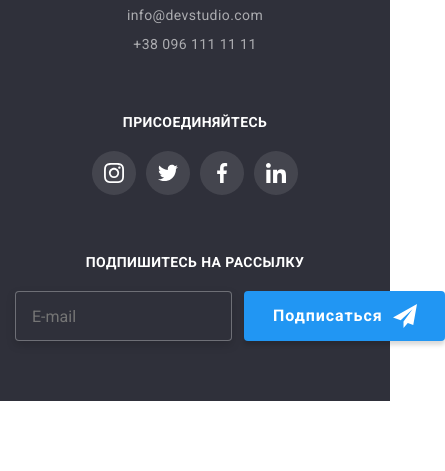
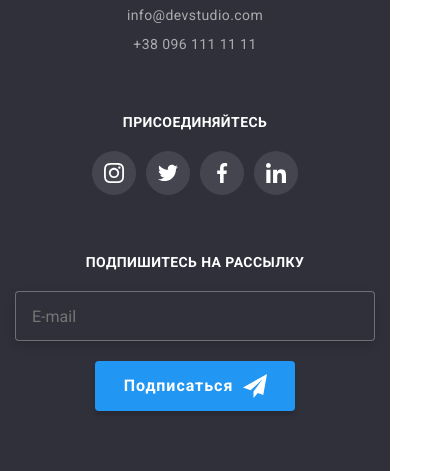
Before and after one commit to FinikBranson/goit-markup-hw-08, a plain HTML site: page index.html in a window 390 px wide. Shown: the part 4652-5123 px from the top of the page, 445 px wide, since content can reach past the window. Before the commit the page ends 5053 px from the top, so only its background shows below. Drawn offline with nearby package versions, Linux system fonts and the light colour scheme.

Commit message:
adds mobile footer

```diff
--- a/sass/components/_footer-subscription.scss
+++ b/sass/components/_footer-subscription.scss
@@ -7,13 +7,11 @@
         text-align: center;
     }
 
-    &__container {
 
-    }
 
     &__input {
-        margin-right: 12px;
-        width: 358px;
+        margin-bottom: 20px;
+        width: 100%;
         height: 50px;
         padding: 15px 16px;
 
@@ -31,6 +29,7 @@
     &__btn {
         display: flex;
         align-items: center;
+        margin: 0 auto;
         padding: 10px 28px 10px 29px;
     }
 
--- a/sass/layout/_footer.scss
+++ b/sass/layout/_footer.scss
@@ -25,67 +25,4 @@
         text-align: center;
         }
     }
-
 }
-
-
-
-
-
-
-
-
-
-
-
-
-
-
-
-
-
-
-
-
-.subscription {
-        display: block;
-
-        &__label {
-        display: block;
-        margin-bottom: 20px;
-    }
-
-        &__container {
-            display: flex;
-
-        }
-
-        &__input {
-        margin-right: 12px;
-        width: 358px;
-        height: 50px;
-        padding: 15px 16px;
-
-        border: 1px solid var(--subscription-field-border);
-        border-radius: 4px;
-        filter: drop-shadow(0px 4px 4px var(--subscription-box-shadow));
-        background-color: var(--footer-backgraund);
-        outline: none;
-
-        font-size: 16px;
-        line-height: 1.25;
-        color: var(--white-dominant-color);
-    }
-
-    &__btn {
-        display: flex;
-        align-items: center;
-        padding: 10px 28px 10px 29px;
-    }
-
-        &__icon {
-        margin-left: 10px;
-        fill: var(--white-dominant-color);
-    }
-
-}
```
Also changed, not shown: css/main.css, css/main.min.css, 2 other files.
